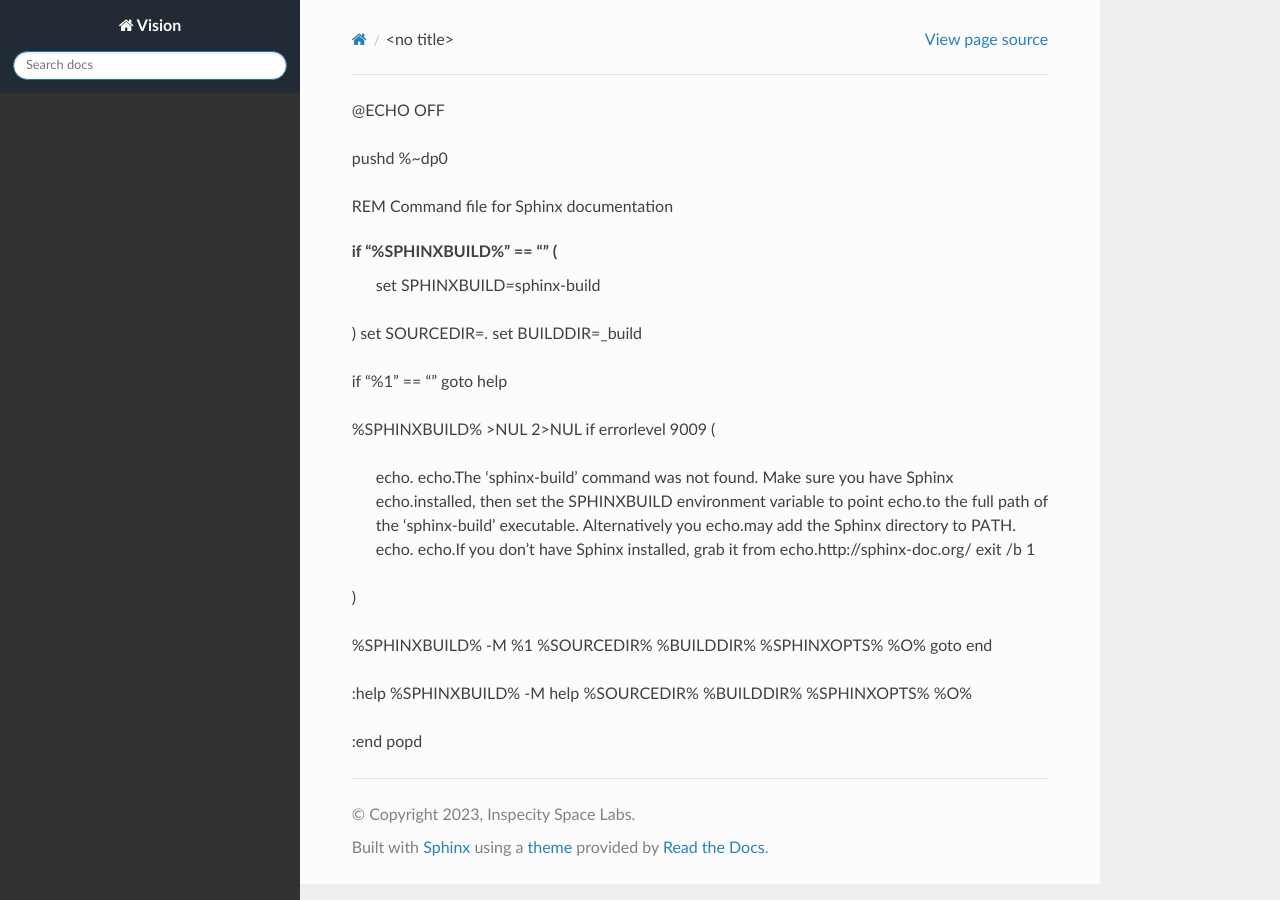
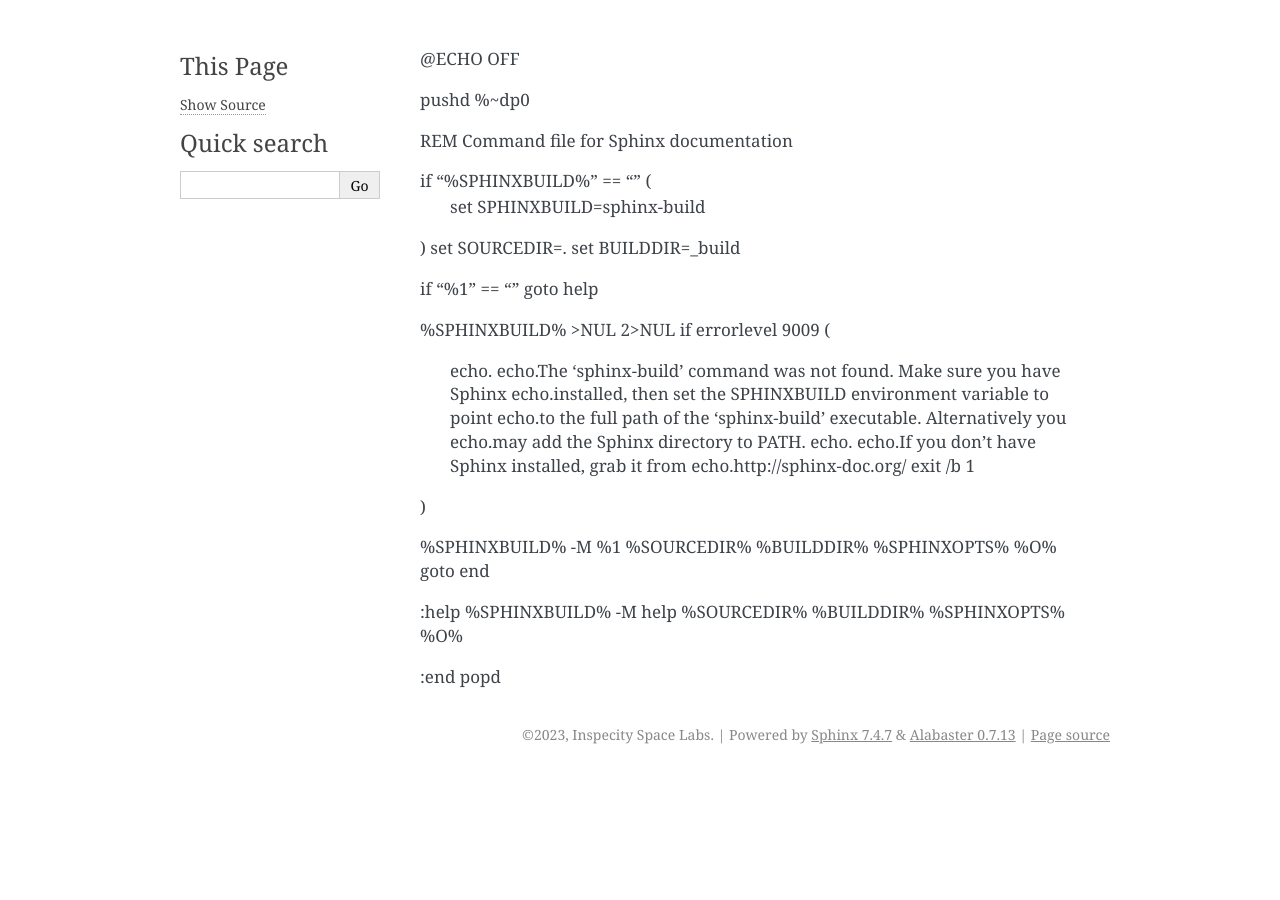
Before and after one commit to GNCGenie/Vision, a Sphinx documentation site: the page built from docs/index.rst, in a window 1280 px wide. Built offline with Sphinx 7.4.7, drawn with Linux system fonts in a browser that asks for light colours.

Commit message:
fixed docs

```diff
--- a/docs/conf.py
+++ b/docs/conf.py
@@ -3,9 +3,9 @@ import sys
 sys.path.insert(0, os.path.abspath('..'))
 sys.path.insert(0, os.path.abspath('../source'))
 
-import sphinx_rtd_theme
+#import sphinx_rtd_theme
 
-html_theme = "sphinx_rtd_theme"
+#html_theme = "sphinx_rtd_theme"
 # -- Project information -----------------------------------------------------
 
 project = 'Vision'
@@ -20,10 +20,10 @@ release = '1.3'
 # Add any Sphinx extension module names here, as strings. They can be
 # extensions coming with Sphinx (named 'sphinx.ext.*') or your custom
 # ones.
-extensions = ["sphinx_rtd_theme",
-              "sphinx.ext.autodoc",
-              "sphinx.ext.coverage",
-              "sphinx.ext.napoleon"]
+#extensions = ["sphinx_rtd_theme",
+#              "sphinx.ext.autodoc",
+#              "sphinx.ext.coverage",
+#              "sphinx.ext.napoleon"]
 
 # Add any paths that contain templates here, relative to this directory.
 templates_path = ['_templates']
```
